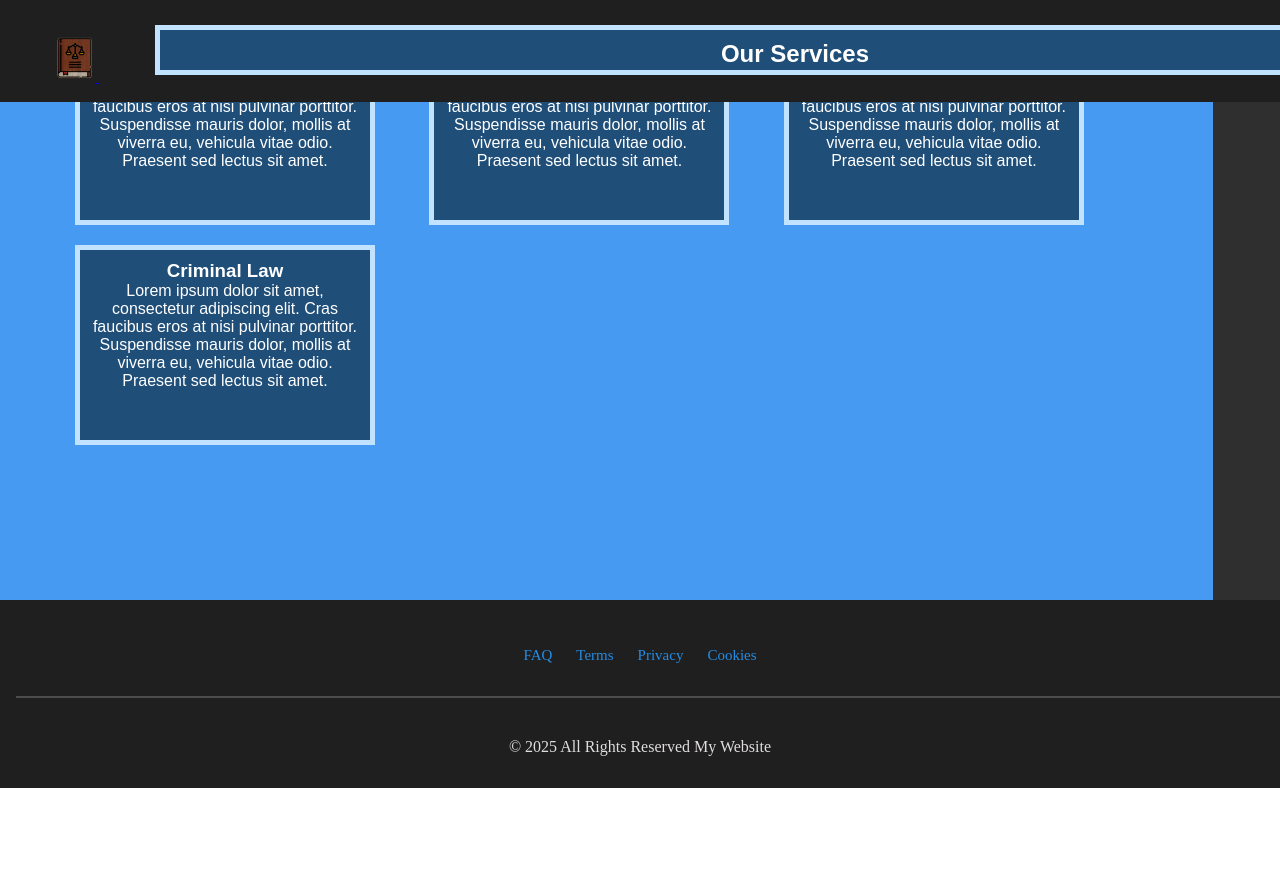
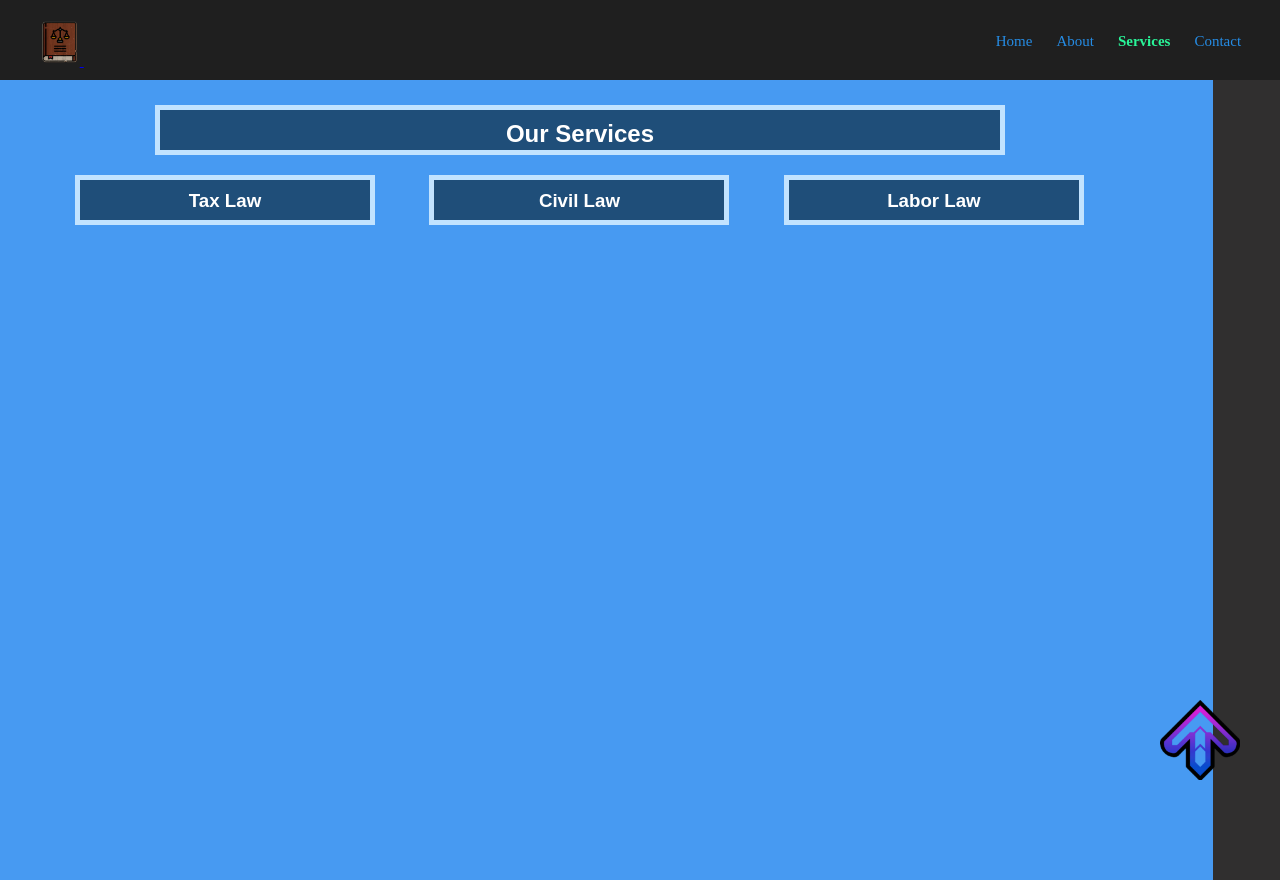
Before and after one commit to santiagosu1/css-positioning-examples, a plain HTML site: page pages/services.html in a window 1280 px wide. Shown: the top 880 px of the page. Before the commit the page ends 800 px from the top, so only its background shows below. Drawn offline with Linux system fonts and the light colour scheme.

Commit message:
Updated Back to Top Button

```diff
--- a/main.css
+++ b/main.css
@@ -7,13 +7,8 @@
 
 }
 
-header{
-    position: fixed;
-    min-width: 100vw;
-}
+nav {
 
-nav {
-    padding: 16px 16px;
     min-height: 80px;
     background-color: #1f1f1f;
     text-align: center;
@@ -96,8 +91,7 @@ nav ul li a:active{
 
 main {
 
-    padding-top: 100px;
-    height: 798px;
+    height: 598px;
 
 
 }
@@ -116,7 +110,7 @@ main {
     padding: 25px;
     display: inline-block;
     width: 1213px;
-    height: 600px;
+    height: 800px;
     background-color: #479af2;
     color: white;
 
@@ -148,7 +142,7 @@ section.leftsectionsizesstyle {
     padding: 10px;
     display: inline-block;
     width: 300px;
-    height: 200px;
+    height: 50px;
 
 }
 
@@ -157,7 +151,7 @@ section.leftsectionsizesstyle {
 
     display: inline-block;
     width: 300px;
-    height: 600px;
+    height: 800px;
     vertical-align: top;
     padding: 0px;
     background-color: #302f2f ;
@@ -169,7 +163,7 @@ section.leftsectionsizesstyle {
 #webtoolkitheader {
 
 
-    padding: 10px;
+    padding-top: 30px;
     color: rgb(219, 219, 219);
 
 
@@ -205,7 +199,8 @@ li.modifier{
 
 .navegationbox {
 
-    padding-top: 30px ;
+    margin-top: 200px ;
+    padding-top: 40px; ;
 
 }
 
@@ -297,3 +292,14 @@ main section{
     background-color: yellow;
 
 }
+
+.backtotopbutton {
+
+    position: fixed;
+    height: 80px;
+    width: 80px;
+    right: 40px;
+    bottom: 20px;
+
+
+}
--- a/pages/services.html
+++ b/pages/services.html
@@ -46,8 +46,7 @@
                         <section class="leftsectionsizesstyle">
 
                             <h3>Tax Law</h3>
-                            <p>Lorem ipsum dolor sit amet, consectetur adipiscing elit. Cras faucibus eros at nisi pulvinar porttitor.
-                            Suspendisse mauris dolor, mollis at viverra eu, vehicula vitae odio. Praesent sed lectus sit amet.</p>
+
 
 
                         </section>
@@ -55,8 +54,6 @@
                         <section class="leftsectionsizesstyle">
 
                             <h3>Civil Law</h3>
-                            <p>Lorem ipsum dolor sit amet, consectetur adipiscing elit. Cras faucibus eros at nisi pulvinar porttitor.
-                            Suspendisse mauris dolor, mollis at viverra eu, vehicula vitae odio. Praesent sed lectus sit amet.</p>
 
 
                         </section>
@@ -65,20 +62,16 @@
                         <section class="leftsectionsizesstyle">
 
                             <h3>Labor Law</h3>
-                            <p>Lorem ipsum dolor sit amet, consectetur adipiscing elit. Cras faucibus eros at nisi pulvinar porttitor.
-                            Suspendisse mauris dolor, mollis at viverra eu, vehicula vitae odio. Praesent sed lectus sit amet.</p>
+                            <a href="#top">
+
+                                <img class="backtotopbutton" src="../Image/Arrow Up.png" alt="Scroll Top Button">
+                            </a>
+
+
 
 
                         </section>
 
-
-                        <section class="leftsectionsizesstyle">
-
-                            <h3>Criminal Law</h3>
-                            <p>Lorem ipsum dolor sit amet, consectetur adipiscing elit. Cras faucibus eros at nisi pulvinar porttitor.
-                            Suspendisse mauris dolor, mollis at viverra eu, vehicula vitae odio. Praesent sed lectus sit amet.</p>
-
-                        </section>
 
 
                     </div>
```
Also changed, not shown: index.html (+11 -3 lines).
